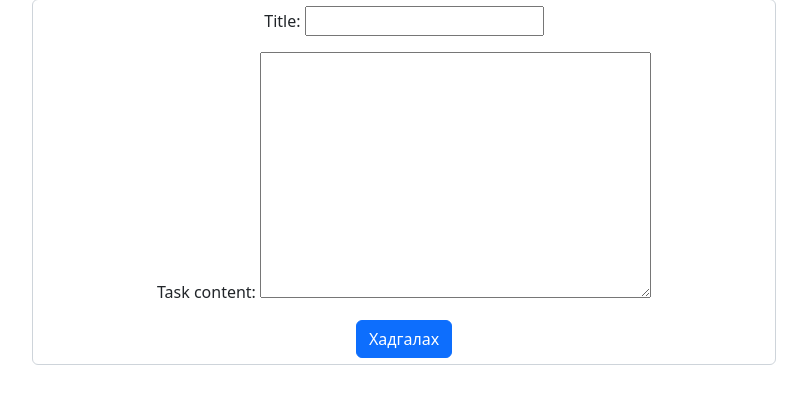
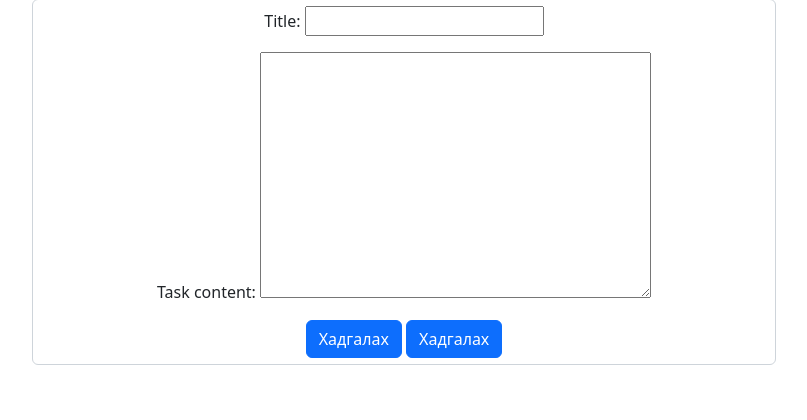
Before and after one commit to Namjmaa/Repo_tut, a Django app: page /create/ in a window 1280 px wide. Shown: the part 105-525 px from the top of the page, without its empty margins (236-1043 px from the left). Run offline with Django 5.2, Linux system fonts and the light colour scheme.

Commit message:
create html changes

```diff
--- a/my_example/members/templates/create.html
+++ b/my_example/members/templates/create.html
@@ -7,6 +7,7 @@
         {% csrf_token %}
         {{ form.as_p }}
         <button type="submit" class="btn btn-primary">Хадгалах</button>
+        <button type="submit" class="btn btn-primary">Хадгалах</button>
     </form>
 
 </div>
```
Also changed, not shown: 1 other file.
